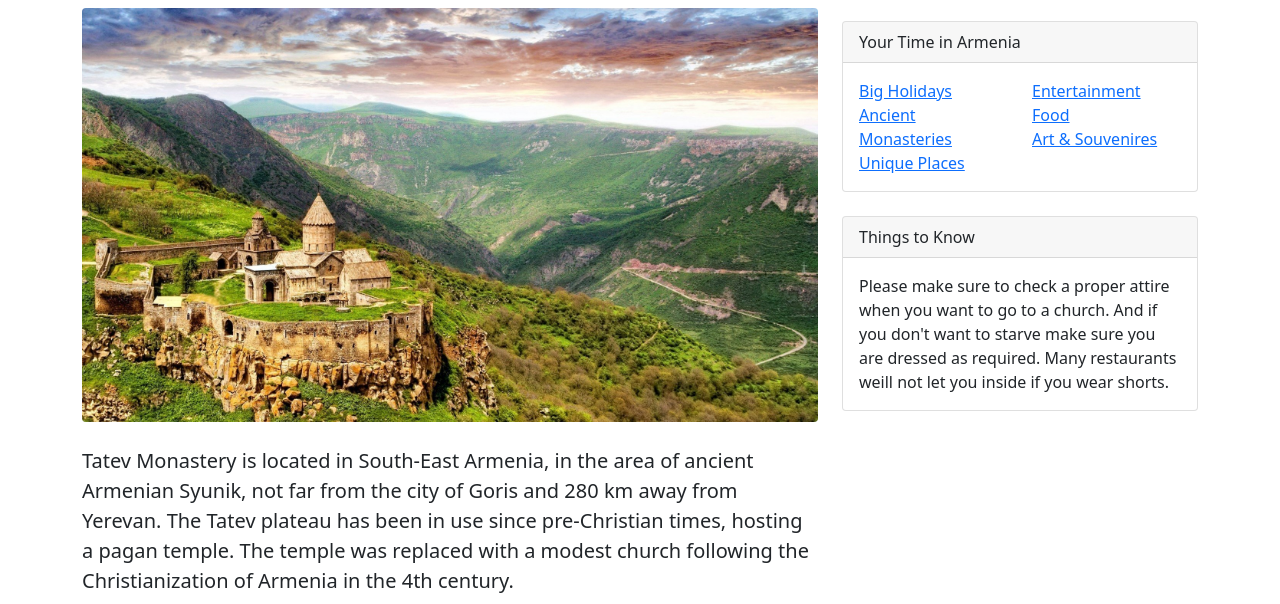
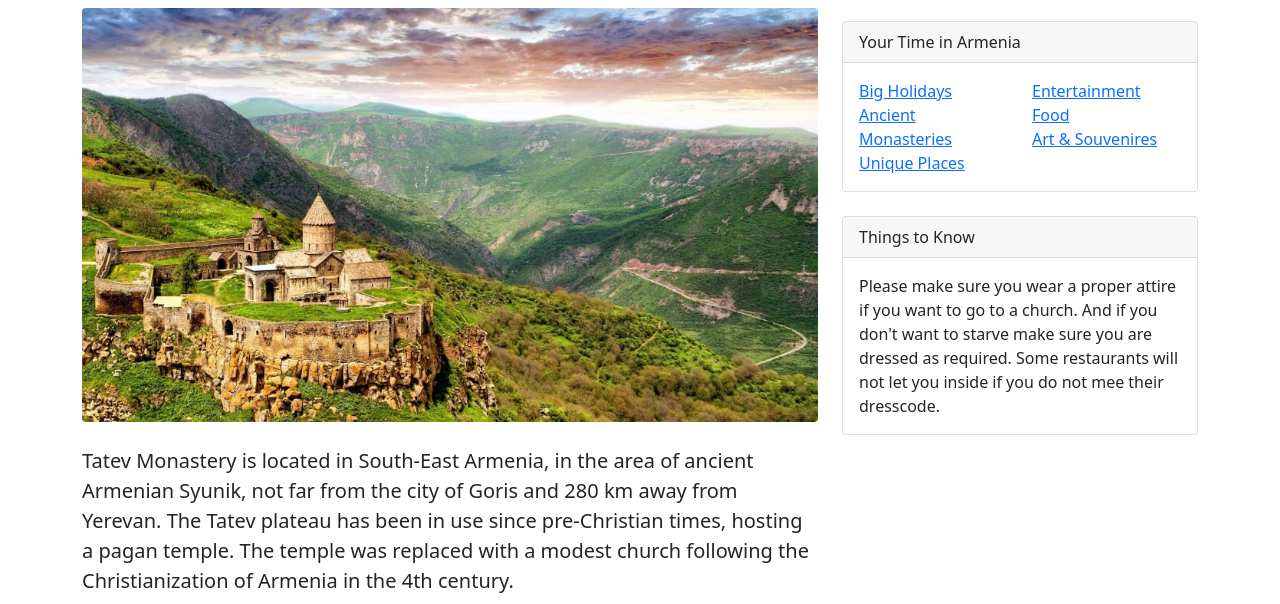
Before and after one commit to anushmr/AnushM.github.io, a plain HTML site: page index.html in a window 1280 px wide. Shown: the part 196-800 px from the top of the page. Drawn offline with nearby package versions, Linux system fonts and the light colour scheme.

Commit message:
changes in the text

```diff
--- a/index.html
+++ b/index.html
@@ -135,7 +135,7 @@
                     <!-- Side widget-->
                     <div class="card mb-4">
                         <div class="card-header">Things to Know</div>
-                        <div class="card-body">Please make sure to check a proper attire when you want to go to a church. And if you don't want to starve make sure you are dressed as required. Many restaurants weill not let you inside if you wear shorts. </div>
+                        <div class="card-body">Please make sure you wear a proper attire if you want to go to a church. And if you don't want to starve make sure you are dressed as required. Some restaurants will not let you inside if you do not mee their dresscode. </div>
                     </div>
                 </div>
             </div>
```
